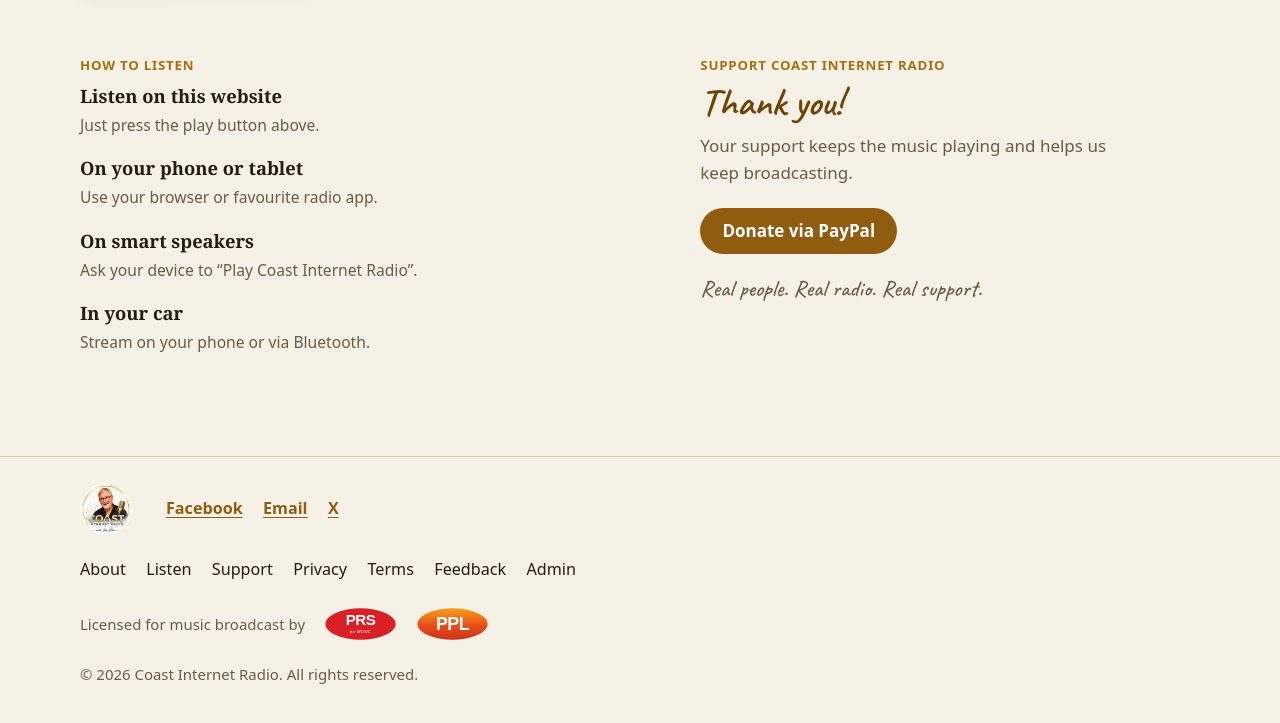
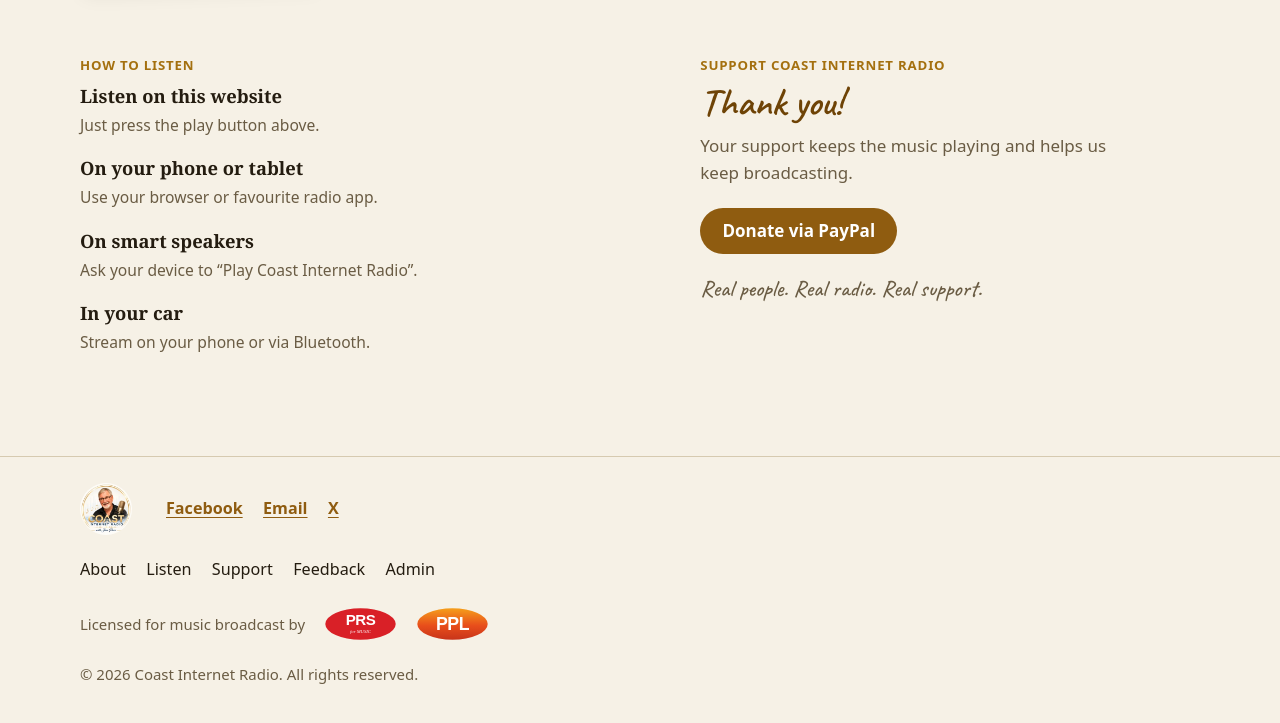
Before and after one commit to JamieP-205/coast-internet-radio, a website: page index.html in a window 1280 px wide. Shown: the part 1783-2506 px from the top of the page. Drawn offline with Linux system fonts and the light colour scheme; no server answers.

Commit message:
Remove privacy and terms links

```diff
--- a/index.html
+++ b/index.html
@@ -367,8 +367,6 @@
         <a href="#about">About</a>
         <a href="#listen">Listen</a>
         <a href="#support">Support</a>
-        <a href="privacy.html">Privacy</a>
-        <a href="terms.html">Terms</a>
         <button type="button" class="footer-link-button" id="feedback-open">Feedback</button>
         <a href="/admin/">Admin</a>
       </nav>
@@ -599,7 +597,6 @@
         <button type="button" class="primary-button consent-yes" id="consent-yes">Yes, count me</button>
         <button type="button" class="secondary-button consent-no" id="consent-no">Just anonymous</button>
       </div>
-      <p class="consent-banner-footnote"><a href="privacy.html">See privacy policy</a></p>
     </div>
   </div>
 
```
